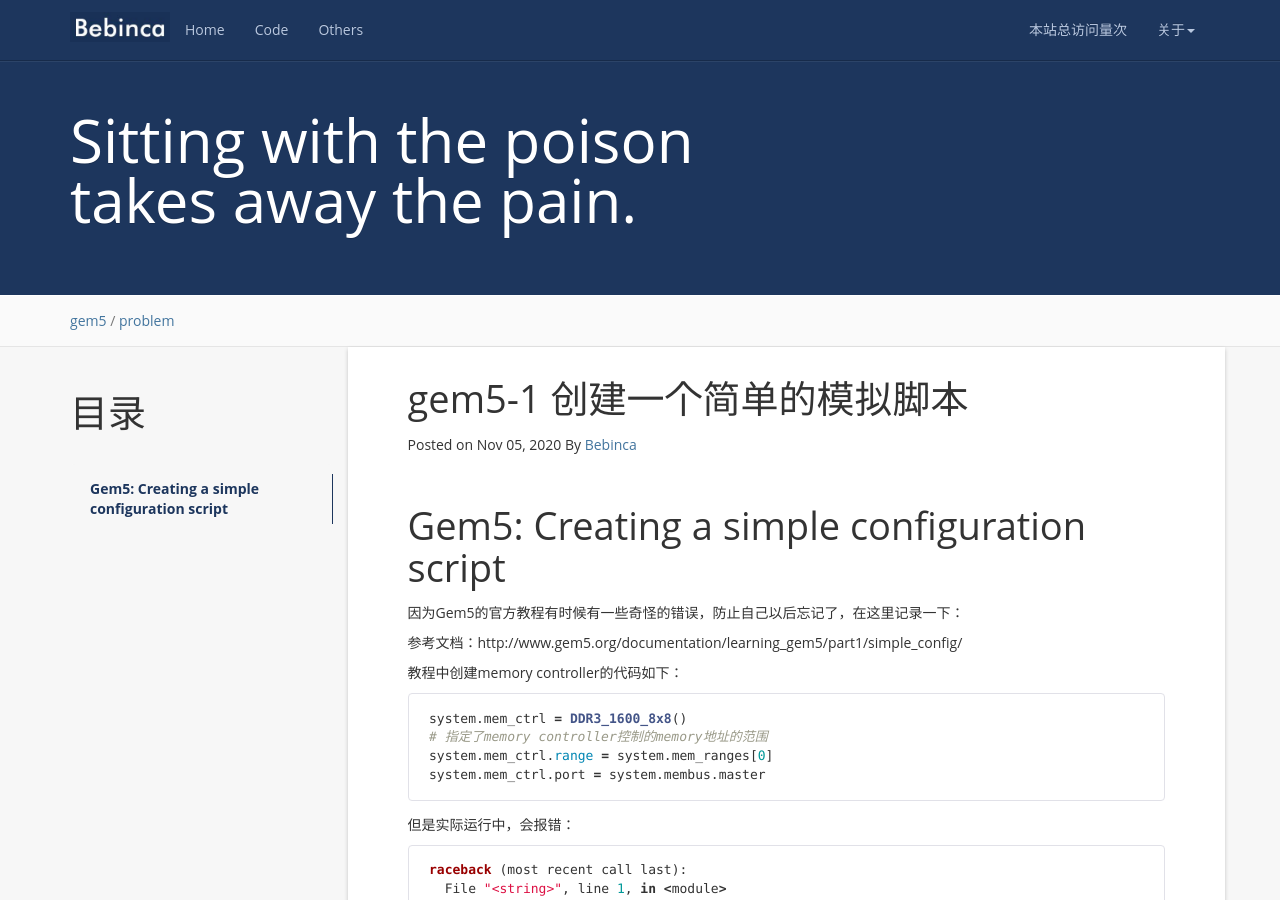
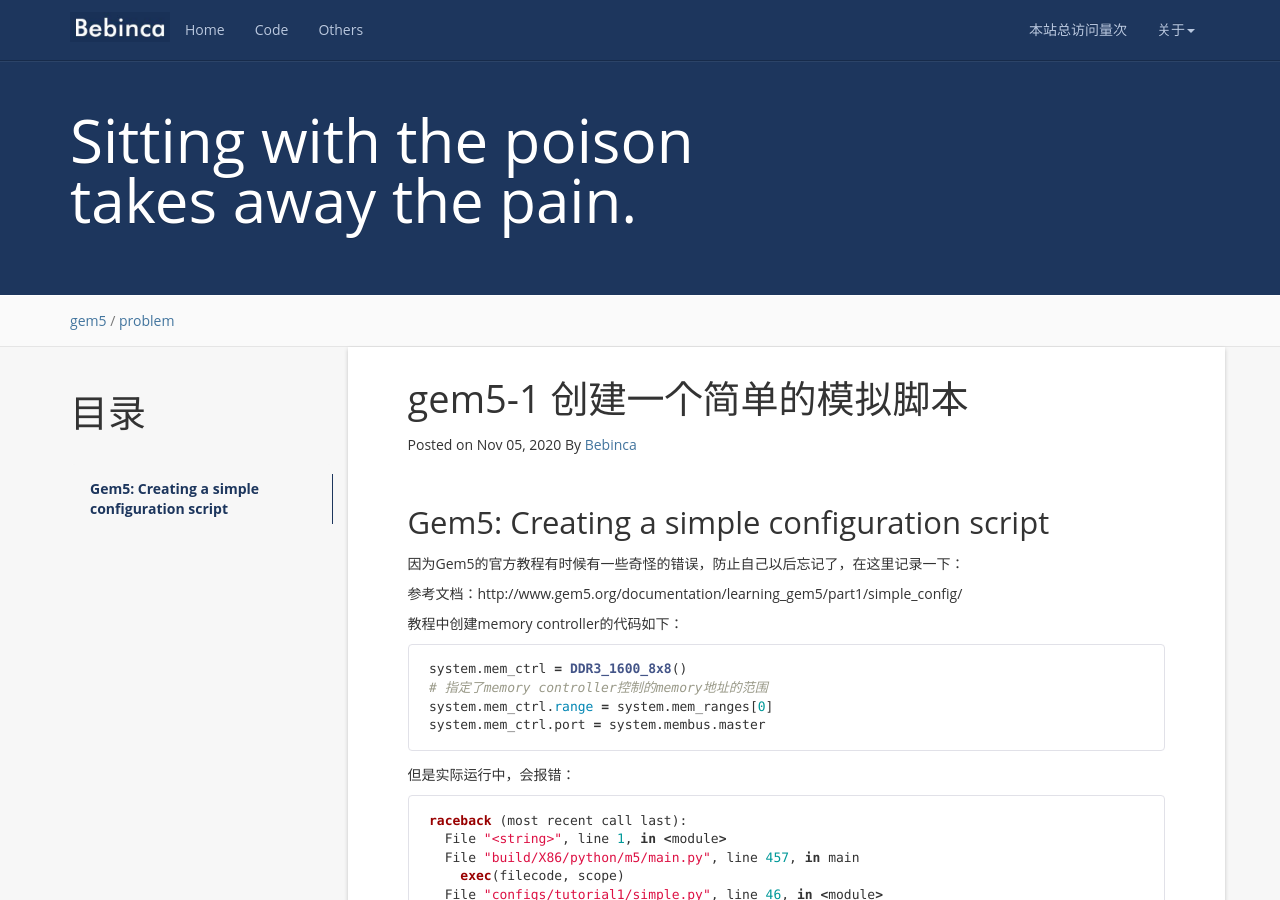
Before and after one commit to bebinca/bebinca.github.io, a Jekyll site: the page built from _posts/2020-11-05-gem5-lab1.md, in a window 1280 px wide and 900 px high. Built offline with Jekyll 4.4.1, drawn with Linux system fonts in a browser that asks for light colours; nearby versions of some CDN libraries; a script that is not in the unit is left out; comment, search, counter and statistics services are not loaded.

Commit message:
gem5 lab1

```diff
--- a/_posts/2020-11-05-gem5-lab1.md
+++ b/_posts/2020-11-05-gem5-lab1.md
@@ -10,7 +10,7 @@ tag: problem
 {:toc}
 
 
-# Gem5: Creating a simple configuration script
+## Gem5: Creating a simple configuration script
 
 因为Gem5的官方教程有时候有一些奇怪的错误，防止自己以后忘记了，在这里记录一下：
 
```
